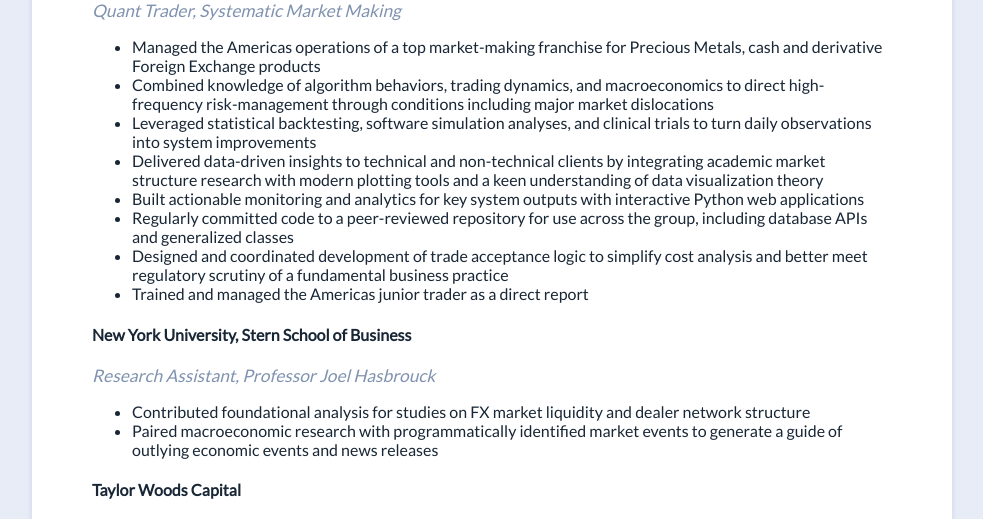
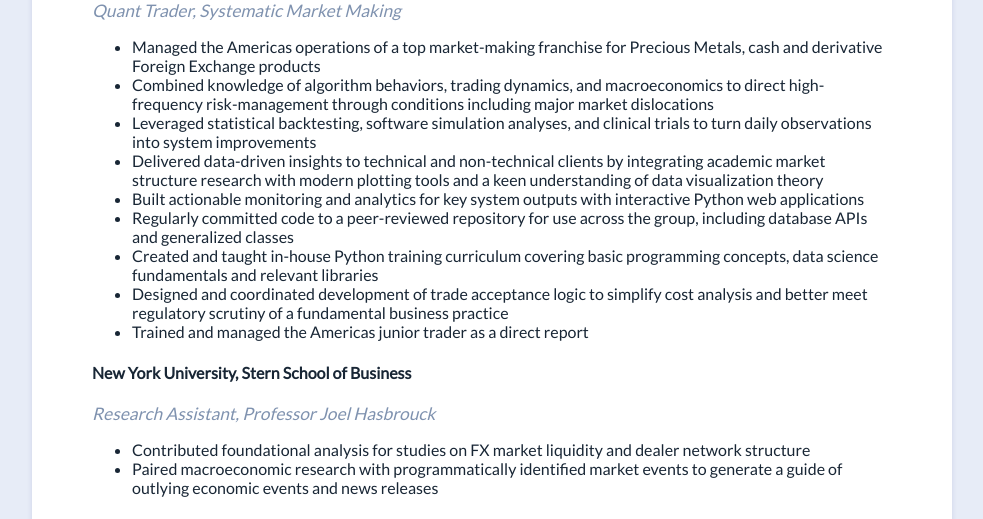
Before and after one commit to dfansari/235labs-flask, a Flask app: page / in a window 1280 px wide. Shown: the part 1279-1798 px from the top of the page, without its empty margins (148-1131 px from the left). Run offline with Flask 3, Linux system fonts and the light colour scheme; some libraries are stand-ins or nearby versions.

Commit message:
20210714 updated resume section

```diff
--- a/labsAppFramework/templates/aboutme.jinja2
+++ b/labsAppFramework/templates/aboutme.jinja2
@@ -50,6 +50,7 @@
     <li>Delivered data-driven insights to technical and non-technical clients by integrating academic market structure research with modern plotting tools and a keen understanding of data visualization theory</li>
     <li>Built actionable monitoring and analytics for key system outputs with interactive Python web applications</li>
     <li>Regularly committed code to a peer-reviewed repository for use across the group, including database APIs and generalized classes</li>
+    <li>Created and taught in-house Python training curriculum covering basic programming concepts, data science fundamentals and relevant libraries</li>
     <li>Designed and coordinated development of trade acceptance logic to simplify cost analysis and better meet regulatory scrutiny of a fundamental business practice</li>
     <li>Trained and managed the Americas junior trader as a direct report</li>
     </ul>
```
